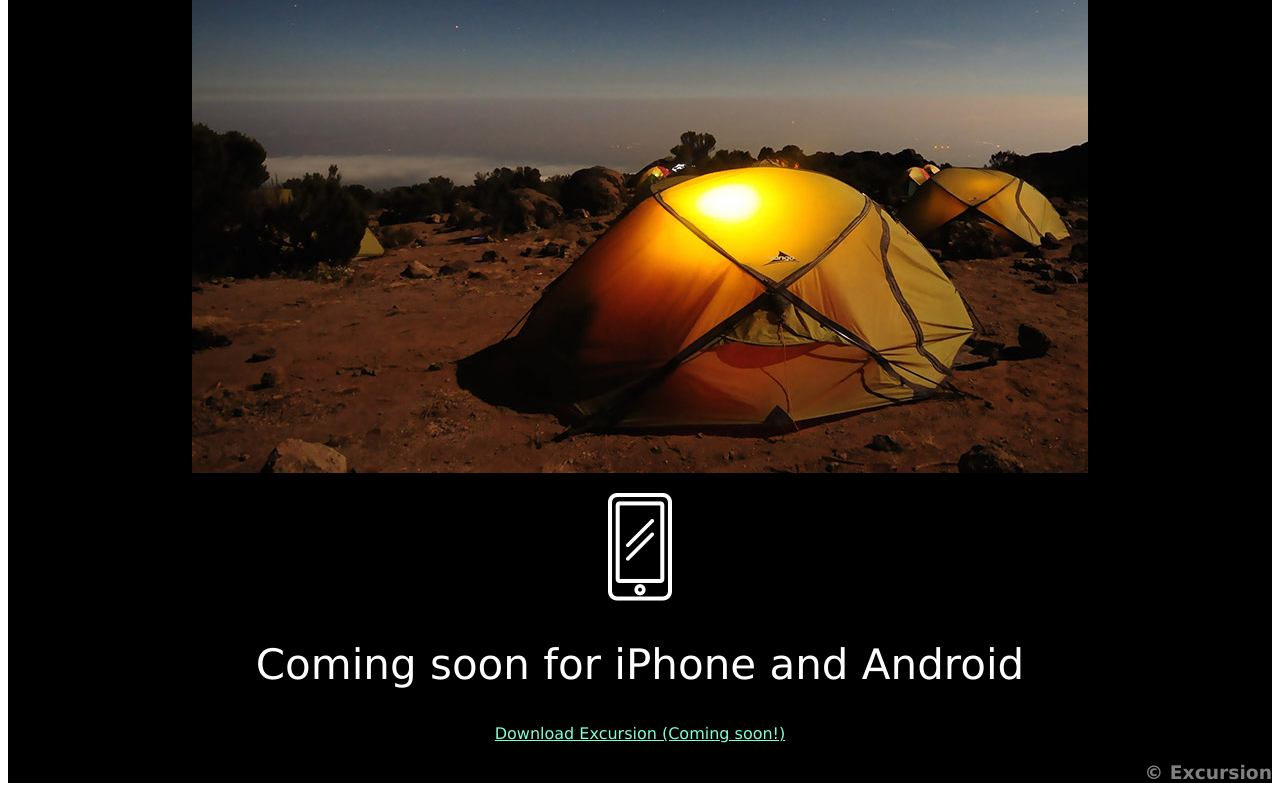
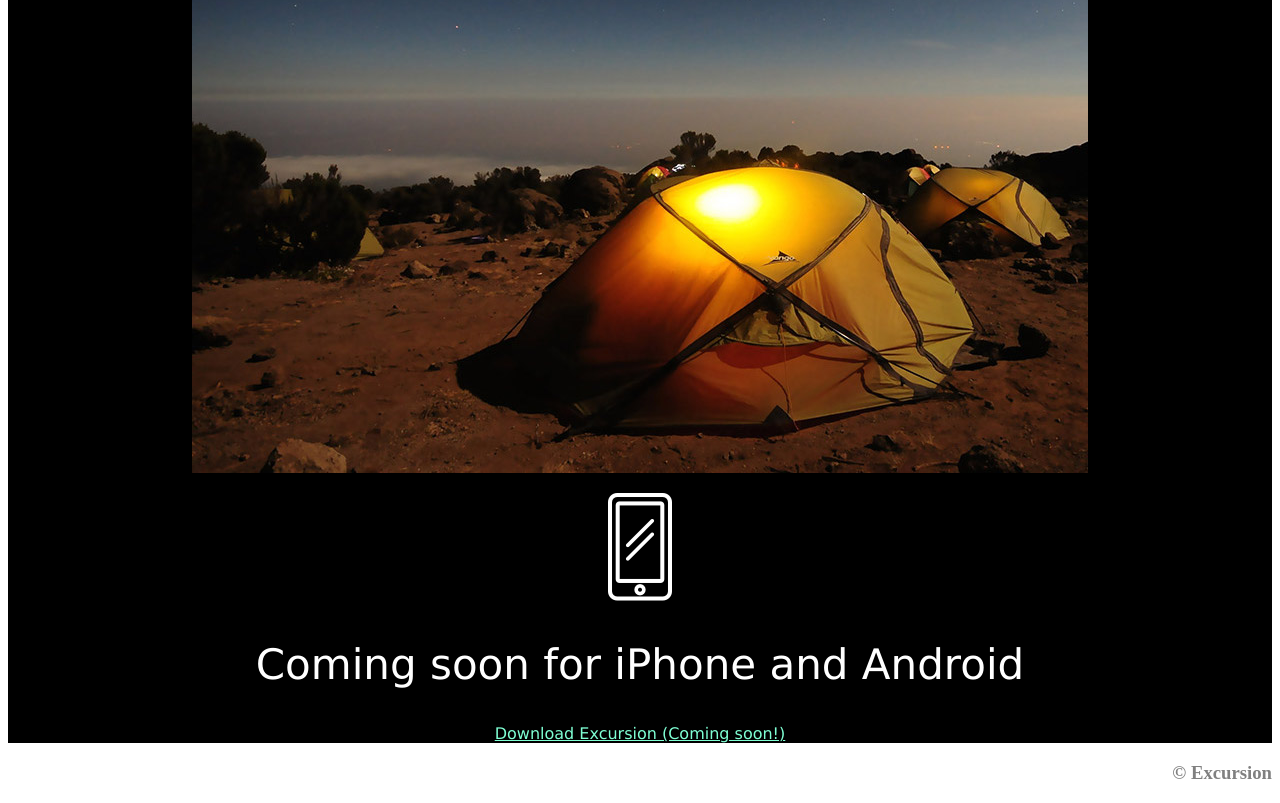
Before and after one commit to kenklak/excursion, a plain HTML site: page index.html in a window 1280 px wide. Shown: the part 526-1329 px from the top of the page. Drawn offline with Linux system fonts and the light colour scheme.

Commit message:
fix divisions

```diff
--- a/index.html
+++ b/index.html
@@ -18,6 +18,8 @@
     <p><img src="resources/images/phone.png"/></p>
     <h2>Coming soon for iPhone and Android</h2>
     <a href="#">Download Excursion (Coming soon!)</a>
+  </div>
+  <div id="footing">
     <h3>&copy Excursion</h3>
   </div>
 </body>
--- a/resources/css/style.css
+++ b/resources/css/style.css
@@ -2,6 +2,9 @@
   font-family: Verdana, sans-serif;
   background-color: black;
   text-align: center;
+}
+#footing {
+  text-align: right;
 }
 
 h1, h2 {
@@ -17,7 +20,6 @@ h2 {
   font-weight: 300;
 }
 h3 {
-  text-align: right;
   color: gray;
 }
 
```
